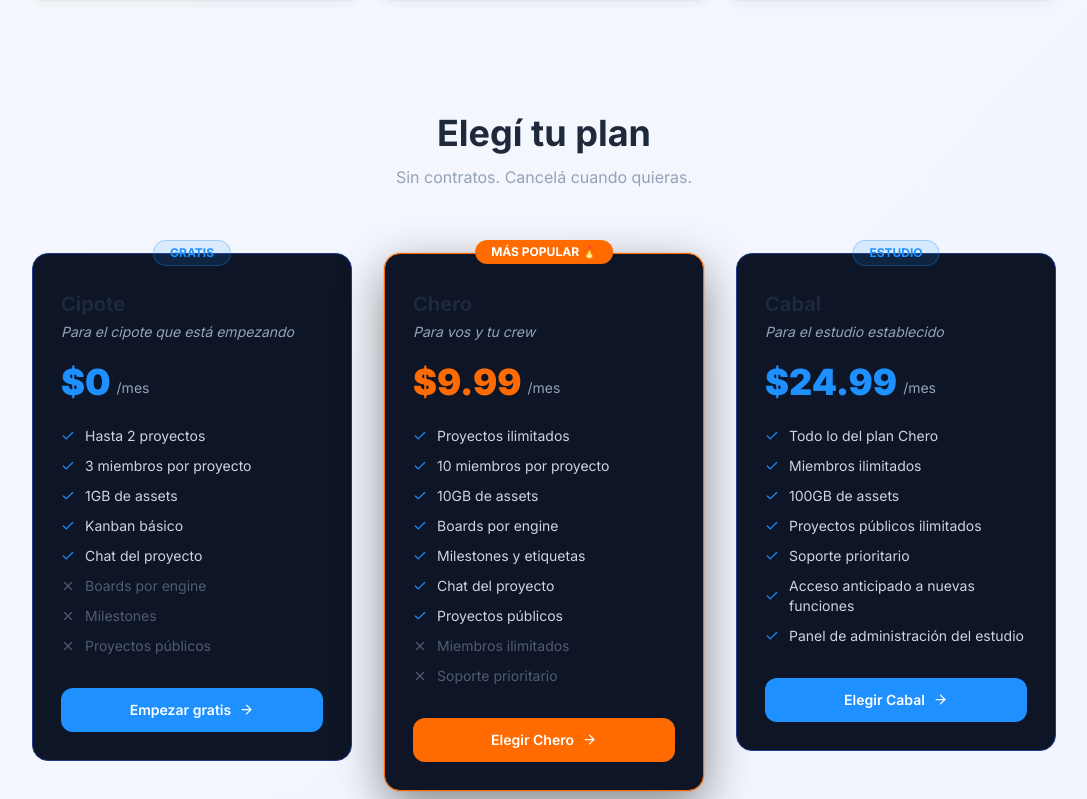
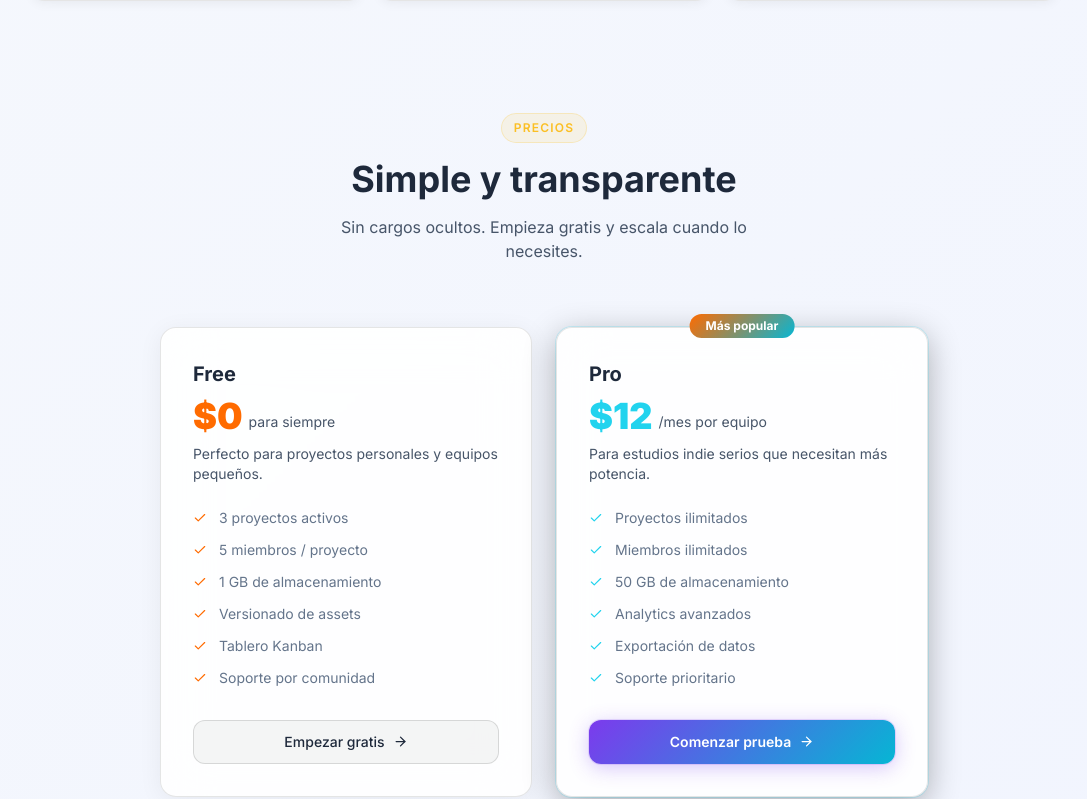
Before and after one commit to VenturaCarlos1007/indieforge, a React (Vite) app in the folder frontend/: page / in a window 1280 px wide. Shown: the part 3188-3987 px from the top of the page, without its empty margins (96-1183 px from the left). Built offline with nearby package versions, Linux system fonts and the light colour scheme; no server answers.

Commit message:
revert: recuperar landing page anterior

```diff
--- a/frontend/src/pages/LandingPage.jsx
+++ b/frontend/src/pages/LandingPage.jsx
@@ -38,49 +38,16 @@ const STATS = [
 
 const PLANS = [
   {
-    name: 'Cipote', price: '$0', period: '/mes', badge: 'GRATIS',
-    desc: 'Para el cipote que está empezando',
-    color: '#1E90FF', primary: false, cta: 'Empezar gratis',
-    features: [
-      { label: 'Hasta 2 proyectos',        included: true  },
-      { label: '3 miembros por proyecto',   included: true  },
-      { label: '1GB de assets',             included: true  },
-      { label: 'Kanban básico',             included: true  },
-      { label: 'Chat del proyecto',         included: true  },
-      { label: 'Boards por engine',         included: false },
-      { label: 'Milestones',                included: false },
-      { label: 'Proyectos públicos',        included: false },
-    ],
+    name: 'Free', price: '$0', period: 'para siempre',
+    desc: 'Perfecto para proyectos personales y equipos pequeños.',
+    color: '#FF6B00', primary: false, cta: 'Empezar gratis',
+    features: ['3 proyectos activos', '5 miembros / proyecto', '1 GB de almacenamiento', 'Versionado de assets', 'Tablero Kanban', 'Soporte por comunidad'],
   },
   {
-    name: 'Chero', price: '$9.99', period: '/mes', badge: 'MÁS POPULAR 🔥',
-    desc: 'Para vos y tu crew',
-    color: '#FF6B00', primary: true, cta: 'Elegir Chero',
-    features: [
-      { label: 'Proyectos ilimitados',      included: true  },
-      { label: '10 miembros por proyecto',  included: true  },
-      { label: '10GB de assets',            included: true  },
-      { label: 'Boards por engine',         included: true  },
-      { label: 'Milestones y etiquetas',    included: true  },
-      { label: 'Chat del proyecto',         included: true  },
-      { label: 'Proyectos públicos',        included: true  },
-      { label: 'Miembros ilimitados',       included: false },
-      { label: 'Soporte prioritario',       included: false },
-    ],
-  },
-  {
-    name: 'Cabal', price: '$24.99', period: '/mes', badge: 'ESTUDIO',
-    desc: 'Para el estudio establecido',
-    color: '#1E90FF', primary: false, cta: 'Elegir Cabal',
-    features: [
-      { label: 'Todo lo del plan Chero',                    included: true },
-      { label: 'Miembros ilimitados',                       included: true },
-      { label: '100GB de assets',                           included: true },
-      { label: 'Proyectos públicos ilimitados',             included: true },
-      { label: 'Soporte prioritario',                       included: true },
-      { label: 'Acceso anticipado a nuevas funciones',      included: true },
-      { label: 'Panel de administración del estudio',       included: true },
-    ],
+    name: 'Pro', price: '$12', period: '/mes por equipo',
+    desc: 'Para estudios indie serios que necesitan más potencia.',
+    color: '#22d3ee', primary: true, cta: 'Comenzar prueba', badge: 'Más popular',
+    features: ['Proyectos ilimitados', 'Miembros ilimitados', '50 GB de almacenamiento', 'Analytics avanzados', 'Exportación de datos', 'Soporte prioritario'],
   },
 ];
 
@@ -533,55 +500,46 @@ export default function LandingPage() {
       <section id="pricing" className="relative z-10 px-4 sm:px-6 pb-16 md:pb-28">
         <motion.div className="text-center mb-12 md:mb-16"
           initial={{ opacity: 0, y: 20 }} whileInView={{ opacity: 1, y: 0 }} viewport={{ once: true }}>
-          <h2 className="text-3xl md:text-4xl font-bold mb-3">Elegí tu plan</h2>
-          <p className="max-w-md mx-auto text-sm md:text-base" style={{ color: '#94A3B8' }}>Sin contratos. Cancelá cuando quieras.</p>
+          <span className="text-xs font-semibold uppercase tracking-widest px-3 py-1.5 rounded-full inline-block mb-4"
+            style={{ background: 'rgba(251,191,36,0.10)', color: '#fbbf24', border: '1px solid rgba(251,191,36,0.22)' }}>
+            Precios
+          </span>
+          <h2 className="text-3xl md:text-4xl font-bold mb-4">Simple y transparente</h2>
+          <p className="text-surface-400 max-w-md mx-auto">Sin cargos ocultos. Empieza gratis y escala cuando lo necesites.</p>
         </motion.div>
 
-        <div className="max-w-5xl mx-auto grid md:grid-cols-3 gap-5 md:gap-8 items-start">
+        <div className="max-w-3xl mx-auto grid md:grid-cols-2 gap-5 md:gap-6 items-start">
           {PLANS.map((plan, i) => (
             <motion.div key={plan.name}
-              className="relative rounded-2xl p-7"
-              style={{
-                background: '#0D1526',
-                border: `1px solid ${plan.primary ? plan.color : '#1E3A8A'}`,
-                boxShadow: plan.primary ? `0 0 0 1px ${plan.color}30, 0 16px 48px rgba(0,0,0,0.45)` : undefined,
-              }}
+              className="glass p-7 md:p-8 relative"
+              style={plan.primary ? { boxShadow: `0 0 0 1px ${plan.color}30, 0 8px 32px rgba(0,0,0,0.3)` } : {}}
               initial={{ opacity: 0, y: 24 }} whileInView={{ opacity: 1, y: 0 }}
-              viewport={{ once: true }} transition={{ delay: i * 0.12 }}
+              viewport={{ once: true }} transition={{ delay: i * 0.15 }}
               whileHover={{ y: -4, transition: { duration: 0.2 } }}>
+              {plan.badge && (
+                <div className="absolute -top-3.5 left-1/2 -translate-x-1/2 px-4 py-1 rounded-full text-xs font-bold whitespace-nowrap"
+                  style={{ background: 'linear-gradient(135deg, #FF6B00, #06B6D4)', color: 'white' }}>
+                  {plan.badge}
+                </div>
+              )}
+              <h3 className="text-xl font-bold mb-2">{plan.name}</h3>
+              <div className="flex items-end gap-1.5 mb-2">
+                <span className="text-4xl font-black" style={{ color: plan.color }}>{plan.price}</span>
+                <span className="text-surface-400 text-sm pb-1">{plan.period}</span>
+              </div>
+              <p className="text-sm text-surface-400 mb-6">{plan.desc}</p>
 
-              <div className="absolute -top-3.5 left-1/2 -translate-x-1/2 px-4 py-1 rounded-full text-xs font-bold whitespace-nowrap"
-                style={{
-                  background: plan.primary ? plan.color : 'rgba(30,144,255,0.12)',
-                  color: plan.primary ? 'white' : plan.color,
-                  border: plan.primary ? 'none' : `1px solid rgba(30,144,255,0.3)`,
-                }}>
-                {plan.badge}
-              </div>
-
-              <h3 className="text-xl font-bold mt-2 mb-1">{plan.name}</h3>
-              <p className="text-sm italic mb-5" style={{ color: '#94A3B8' }}>{plan.desc}</p>
-
-              <div className="flex items-end gap-1.5 mb-6">
-                <span className="text-4xl font-black" style={{ color: plan.color }}>{plan.price}</span>
-                <span className="text-sm pb-1" style={{ color: '#94A3B8' }}>{plan.period}</span>
-              </div>
-
-              <ul className="space-y-2.5 mb-8">
+              <ul className="space-y-3 mb-8">
                 {plan.features.map(feat => (
-                  <li key={feat.label} className="flex items-center gap-2.5 text-sm">
-                    {feat.included
-                      ? <Check size={14} style={{ color: '#1E90FF', flexShrink: 0 }} />
-                      : <X size={14} style={{ color: '#94A3B8', opacity: 0.5, flexShrink: 0 }} />
-                    }
-                    <span style={{ color: feat.included ? '#CBD5E1' : 'rgba(148,163,184,0.5)' }}>{feat.label}</span>
+                  <li key={feat} className="flex items-center gap-3 text-sm">
+                    <Check size={14} style={{ color: plan.color, flexShrink: 0 }} />
+                    <span className="text-surface-300">{feat}</span>
                   </li>
                 ))}
               </ul>
 
               <button onClick={() => navigate('/register')}
-                className="w-full flex items-center justify-center gap-2 py-3 rounded-xl font-semibold text-sm transition-opacity hover:opacity-90"
-                style={{ background: plan.color, color: 'white' }}>
+                className={`w-full flex items-center justify-center gap-2 ${plan.primary ? 'btn-primary' : 'btn-secondary py-2.5'}`}>
                 {plan.cta} <ArrowRight size={15} />
               </button>
             </motion.div>
```
